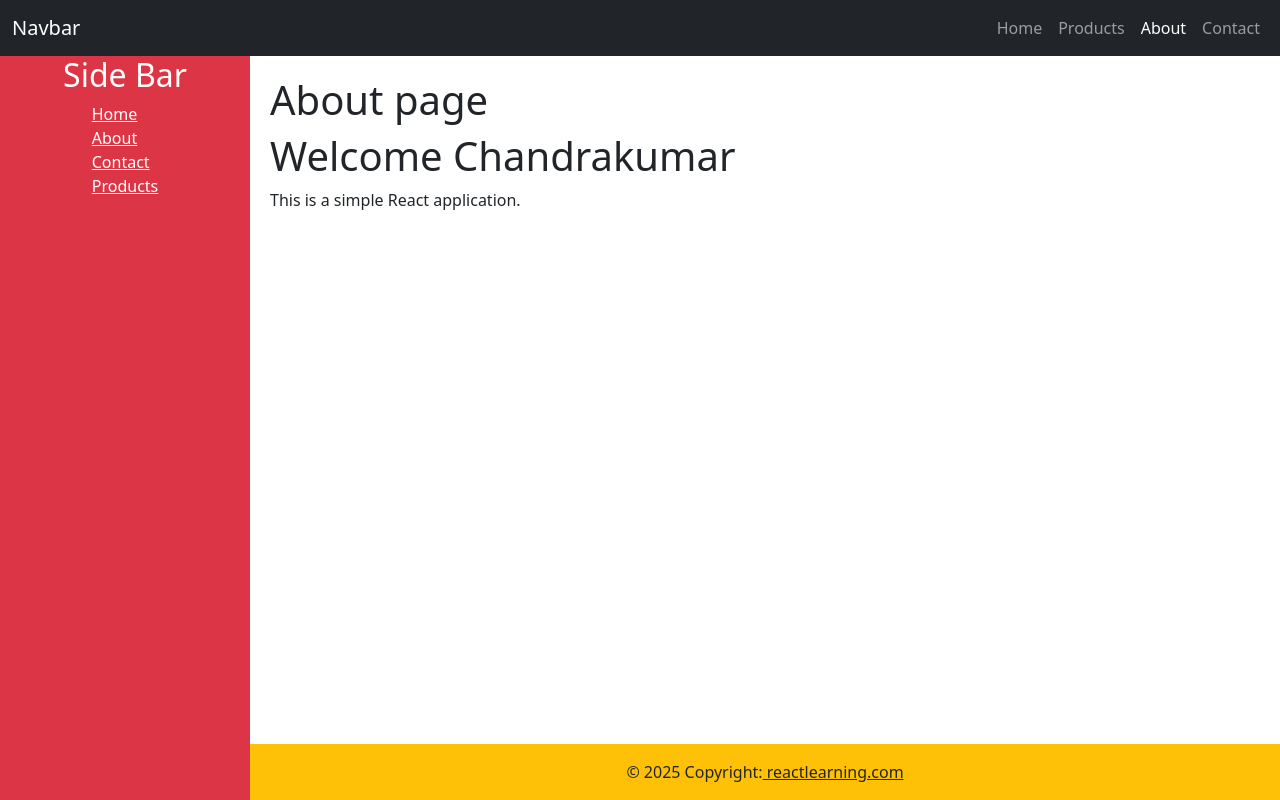
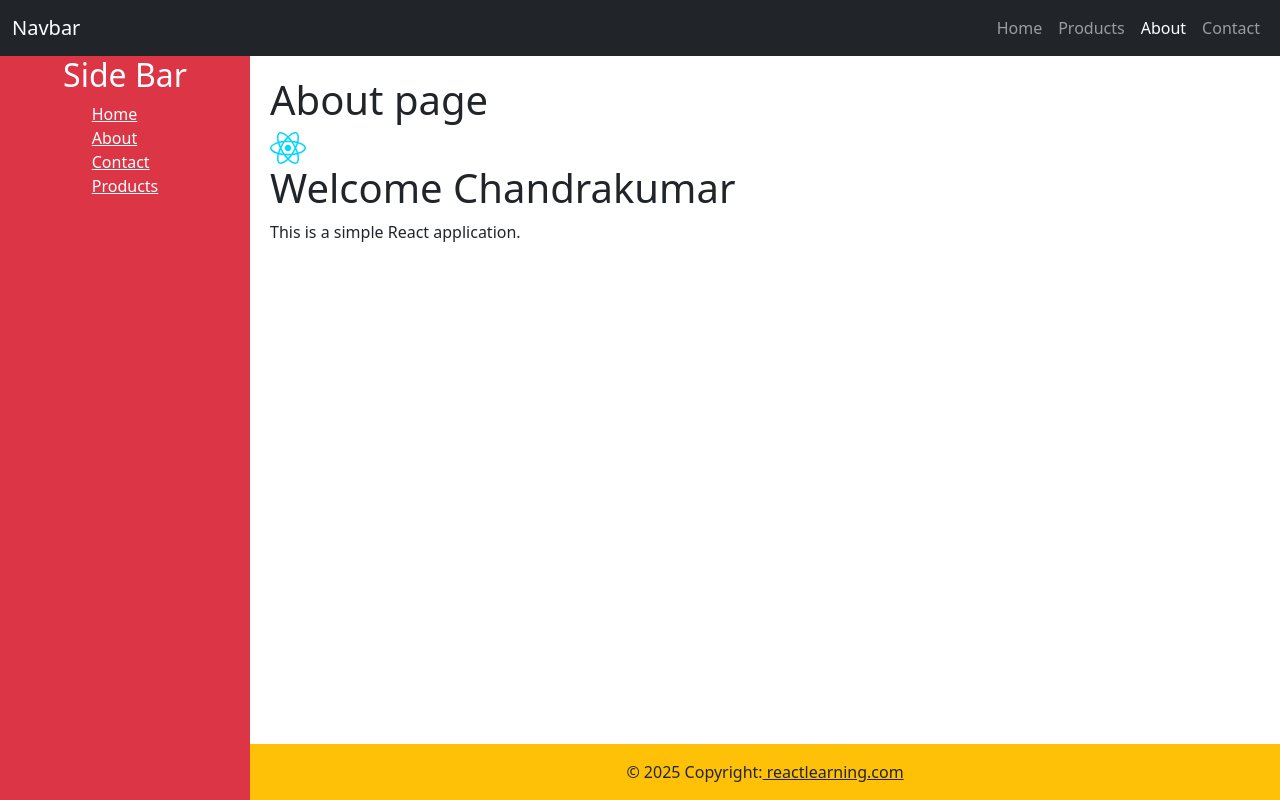
Before and after one commit to Chan-08/reactLearning, a React (Vite) app: page /about in a window 1280 px wide. Built offline with nearby package versions, Linux system fonts and the light colour scheme.

Commit message:
image import

```diff
--- a/src/pages/about.tsx
+++ b/src/pages/about.tsx
@@ -1,8 +1,10 @@
 import Welcome from "../components02/welcome"
+import Image from "../assets/react.svg"
 
 export default function About () {
     return <>
     <h1>About page</h1>
+    <img src={Image} alt="" />
     <Welcome/>
     </>
 }
```
